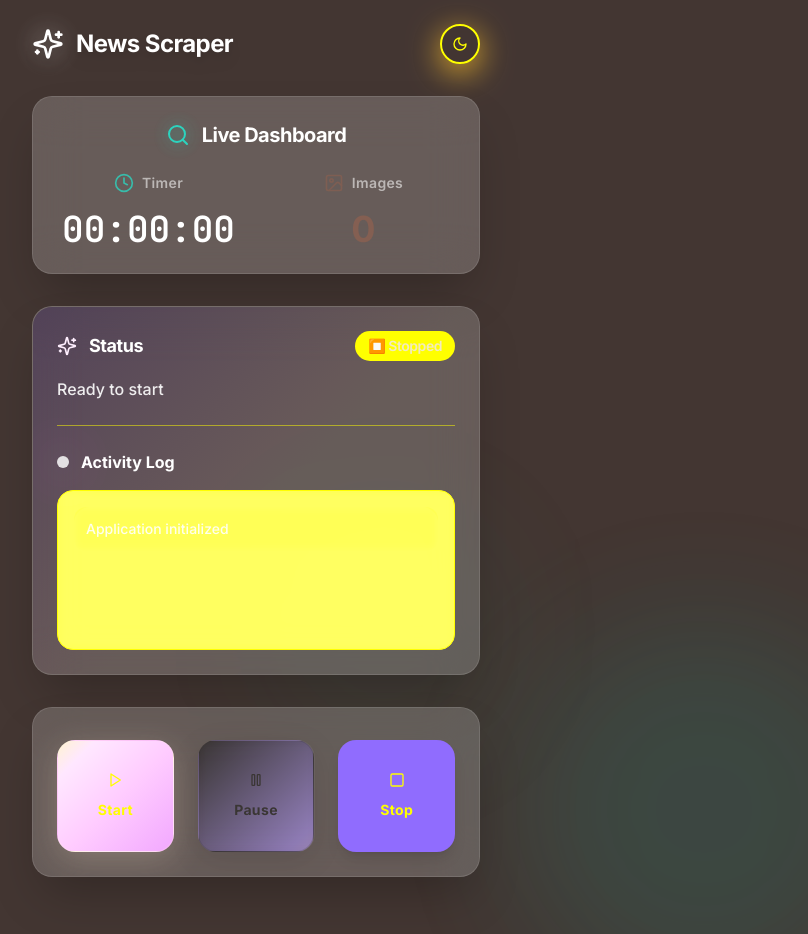
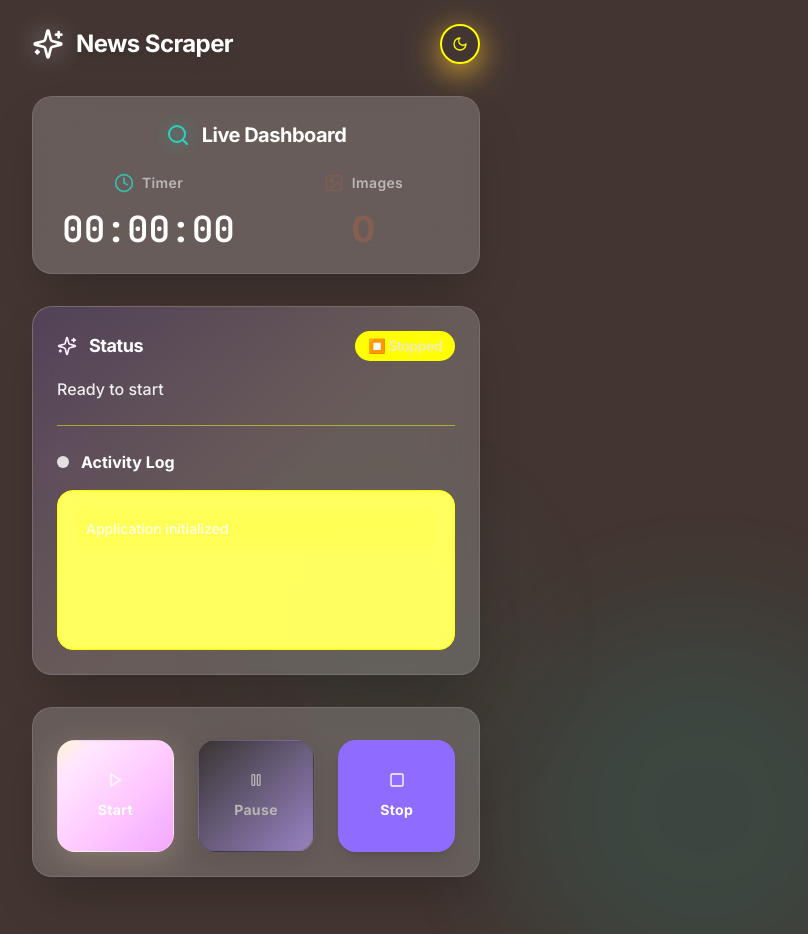
Before and after one commit to Loaeble/kivi-chrono-news, a React (Vite) app: page / in a window 1280 px wide. Shown: the top 934 px of the page, without its empty margins (384-1192 px from the left). Built offline with nearby package versions, Linux system fonts and the light colour scheme.

Commit message:
Fix text visibility
Adjust text color for better contrast and readability on the current background.

```diff
--- a/src/components/ui/button.tsx
+++ b/src/components/ui/button.tsx
@@ -9,15 +9,15 @@ const buttonVariants = cva(
   {
     variants: {
       variant: {
-        default: "bg-gradient-primary text-primary-foreground shadow-elegant hover:shadow-glow backdrop-blur-sm",
-        destructive: "bg-destructive text-destructive-foreground hover:bg-destructive/90 shadow-lg",
+        default: "bg-gradient-primary text-white shadow-elegant hover:shadow-glow backdrop-blur-sm",
+        destructive: "bg-destructive text-white hover:bg-destructive/90 shadow-lg",
         outline: "border-2 border-input bg-background/80 backdrop-blur-sm hover:bg-accent hover:text-accent-foreground shadow-card",
         secondary: "bg-secondary text-secondary-foreground hover:bg-secondary/80 shadow-card",
         ghost: "hover:bg-accent hover:text-accent-foreground transition-all duration-300",
         link: "text-primary underline-offset-4 hover:underline",
-        success: "bg-gradient-success text-success-foreground shadow-success hover:shadow-glow backdrop-blur-sm hover:scale-105 transition-all duration-300 border border-success/20",
-        warning: "bg-gradient-warning text-warning-foreground shadow-warning hover:shadow-glow backdrop-blur-sm hover:scale-105 transition-all duration-300 border border-warning/20",
-        info: "bg-gradient-info text-info-foreground shadow-info hover:shadow-glow backdrop-blur-sm",
+        success: "bg-gradient-success text-white shadow-success hover:shadow-glow backdrop-blur-sm hover:scale-105 transition-all duration-300 border border-success/20",
+        warning: "bg-gradient-warning text-white shadow-warning hover:shadow-glow backdrop-blur-sm hover:scale-105 transition-all duration-300 border border-warning/20",
+        info: "bg-gradient-info text-white shadow-info hover:shadow-glow backdrop-blur-sm",
         teal: "bg-gradient-teal-purple text-white shadow-elegant hover:shadow-glow backdrop-blur-sm",
         sunset: "bg-gradient-sunset text-white shadow-elegant hover:shadow-glow backdrop-blur-sm",
       },
```
